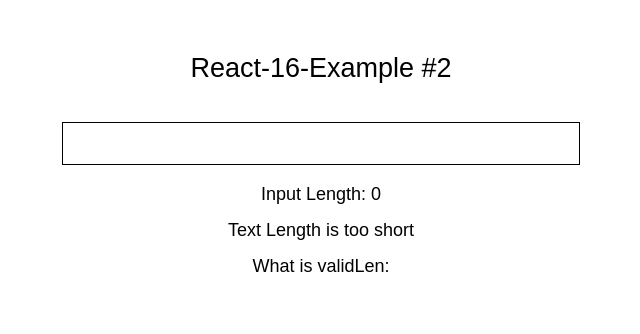
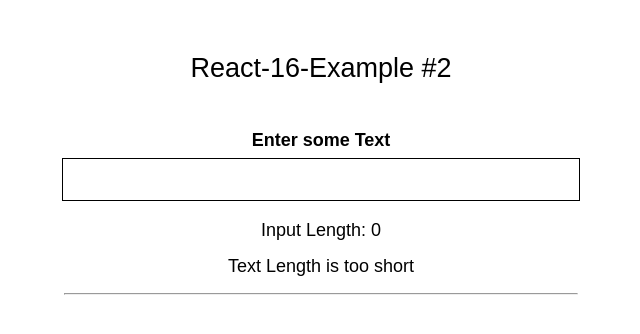
Before and after one commit to rivermanvr/react-16-reampup-ex2, a React (Create React App) app: page / in a window 1280 px wide. Shown: the top 334 px of the page, without its empty margins (319-959 px from the left). Built offline with nearby package versions, Linux system fonts and the light colour scheme.

Commit message:
finishing with the output component

```diff
--- a/public/css/main.css
+++ b/public/css/main.css
@@ -78,3 +78,6 @@ h5{
 h6{
   font-size: 23px;
 }
+strong {
+  font-weight: bold;
+}
--- a/src/App.css
+++ b/src/App.css
@@ -24,6 +24,11 @@ body {
   border: 1px solid #000000;
 }
 
+hr {
+  width: 40%;
+  margin-bottom: 1em;
+}
+
 .input-style {
   height: 1.75em;
   width: 40%;
--- a/src/App.js
+++ b/src/App.js
@@ -1,6 +1,7 @@
 import React, { Component } from 'react';
 import './App.css';
 import Validation from './Validation/Validation';
+import CharOutput from './CharOutput/CharOutput';
 
 class App extends Component {
   state = {
@@ -14,16 +15,28 @@ class App extends Component {
 
   render() {
     const inputTxt = this.state.inputTxt;
+    const inputArr = inputTxt.split('');
     const inputLen = inputTxt.length;
+    const charOutput = (inputLen >= 5) ? (
+        <div>
+          {
+            inputArr.map((char, index) => {
+              return <CharOutput character={ char } key={ index } />;
+            })
+          }
+        </div>
+      ) : <div />;
     return (
       <div className="App">
         <header>
           <h1 className="App-title">React-16-Example #2</h1>
         </header>
+        <label><strong>Enter some Text</strong></label>
         <div><input onChange={ this.onInputChange } value={ inputTxt } className="border input-style" type="text" /></div>
         <p>Input Length: { inputLen }</p>
         <Validation inputLen={ inputLen } />
-        <div>What is validLen: { this.state.validLen  }</div>
+        <hr />
+        { charOutput }
       </div>
     );
   }
--- /dev/null
+++ b/src/CharOutput/CharOutput.js
@@ -0,0 +1,9 @@
+import React from 'react';
+
+const charOutput = ({ character }) => {
+  return (
+    <div>charOutput component: { character }</div>
+  );
+}
+
+export default charOutput;
--- a/src/Validation/Validation.js
+++ b/src/Validation/Validation.js
@@ -3,9 +3,9 @@ import React from 'react';
 const validation = ({ inputLen }) => {
   const messageOut = (inputLen >= 5) ? 'Text length is a valid length' : 'Text Length is too short';
   return (
-    <p>
+    <div>
       { messageOut }
-    </p>
+    </div>
   );
 };
 
```
